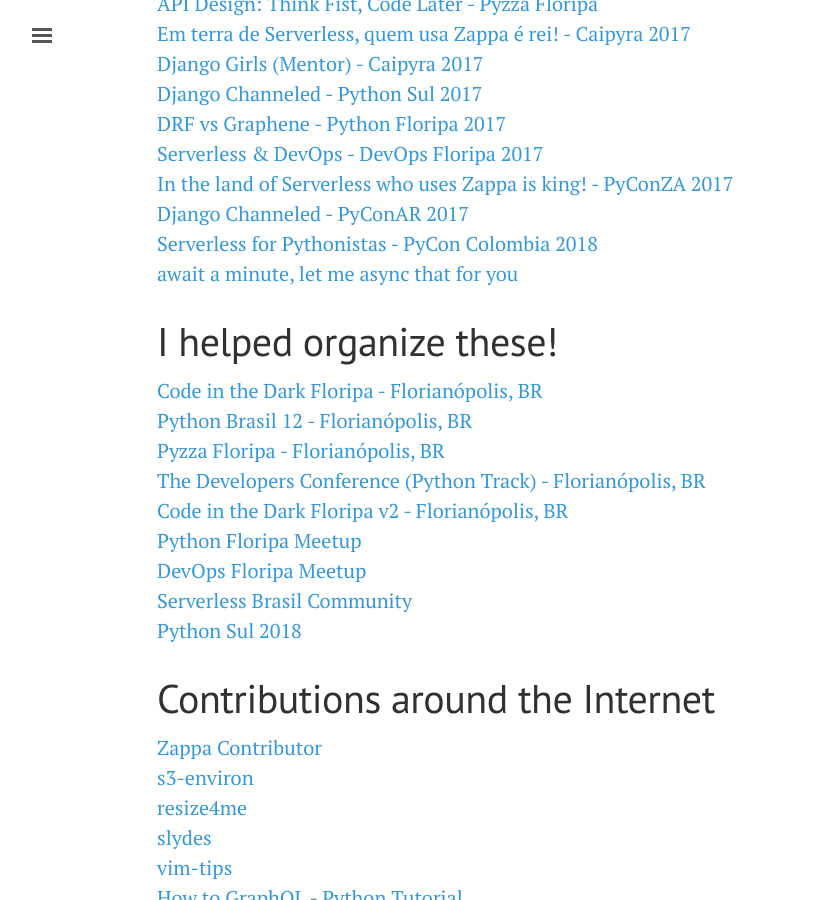
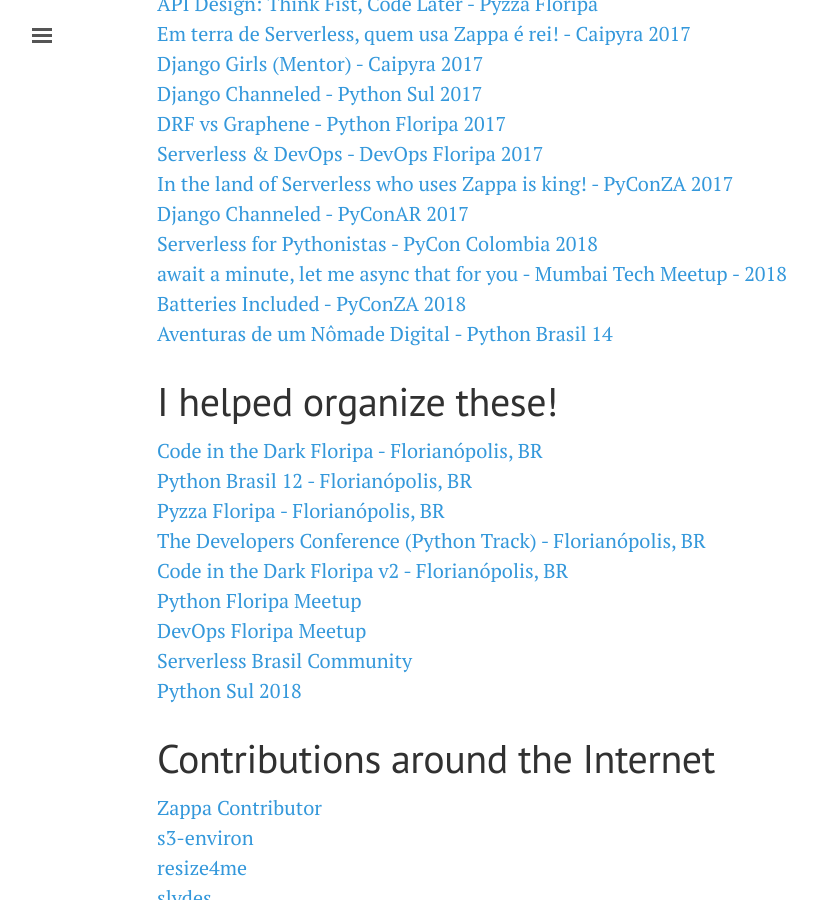
Before and after one commit to jonatasbaldin/jonatasbaldin.github.io, a Jekyll site: the page built from community.md, in a window 1280 px wide and 900 px high, scrolled down 370 px. Shown: the whole window, without its empty margins (3-820 px from the left). Built offline with Jekyll 4.4.1, drawn with Linux system fonts in a browser that asks for light colours; nearby versions of some CDN libraries; some of the changed text lies outside the part shown.

Commit message:
Update community file and add Slides to digital nomad links article

```diff
--- a/community.md
+++ b/community.md
@@ -17,7 +17,9 @@
 [In the land of Serverless who uses Zappa is king! - PyConZA 2017](https://www.youtube.com/watch?v=1aggqfPzhNY)
 [Django Channeled - PyConAR 2017](https://speakerdeck.com/jonatasbaldin/pyconar-2017-django-channeled)
 [Serverless for Pythonistas - PyCon Colombia 2018](https://speakerdeck.com/jonatasbaldin/pycon-colombia-2018-serverless-for-pythonistas)
-[await a minute, let me async that for you](https://github.com/jonatasbaldin/asyncio-talk)
+[await a minute, let me async that for you - Mumbai Tech Meetup - 2018](https://github.com/jonatasbaldin/asyncio-talk)
+[Batteries Included - PyConZA 2018](https://www.youtube.com/watch?v=ZfgnizIG3Bg)
+[Aventuras de um Nômade Digital - Python Brasil 14](https://speakerdeck.com/jonatasbaldin/aventuras-de-um-nomade-digital)
 
 # I helped organize these!
 [Code in the Dark Floripa - Florianópolis, BR](http://floripa.codeinthedark.com.br/)
@@ -63,3 +65,5 @@
 PyCon Colombia 2018 - Medellín, CO
 Python Sul 2018 - Florianópolis, BR
 Mumbai Tech Meetup - Mumbai, IN
+PyConZA 2018 - Johannesburg, ZA
+Python Brasil 14 - Natal, BR
```
Also changed, not shown: _posts/2018-10-08-nomade-digital-links.md (+2 -0 lines).
